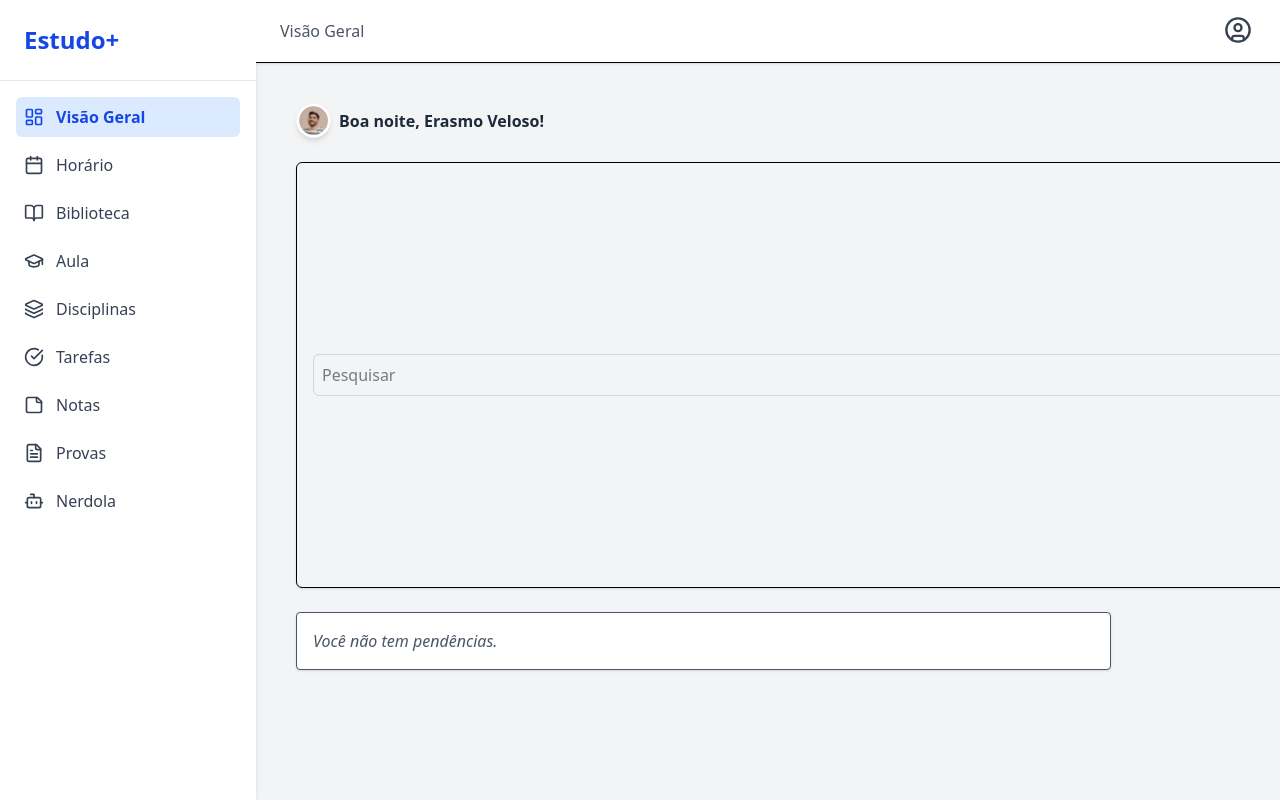
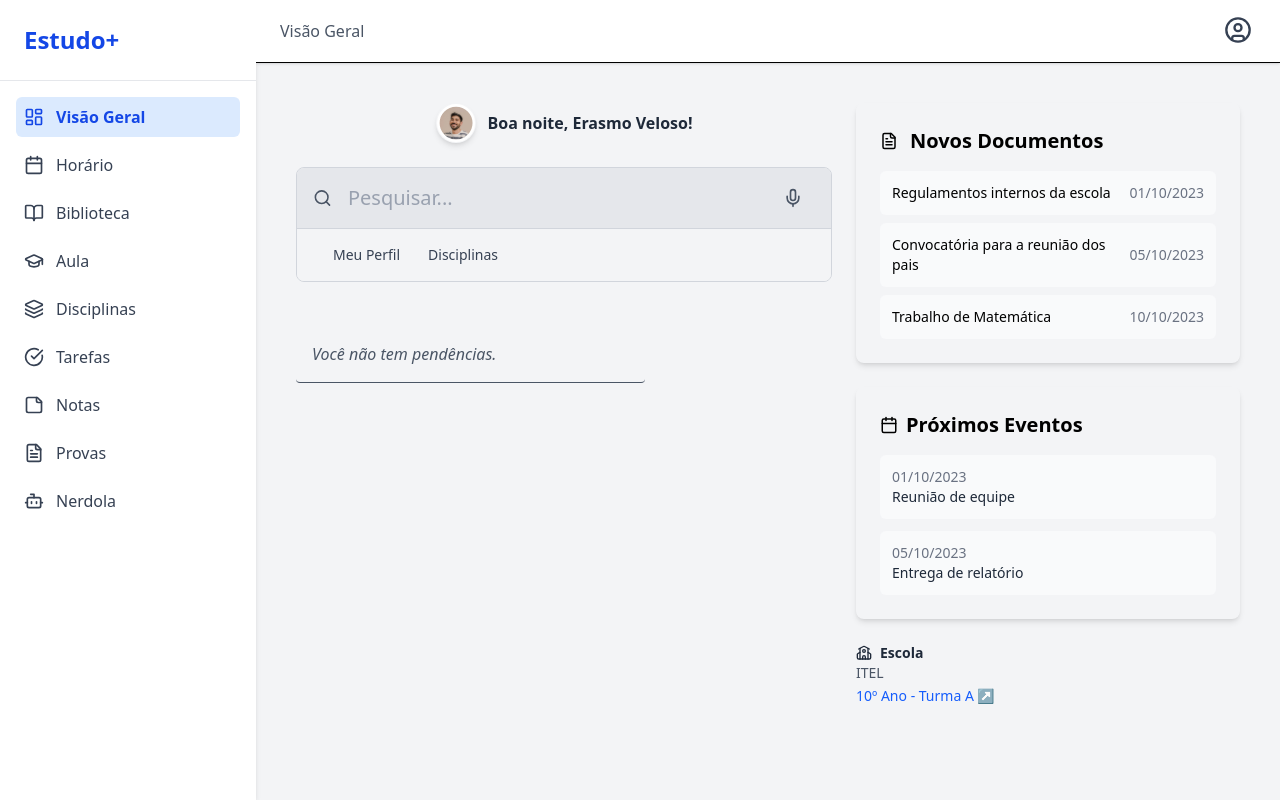
Before and after one commit to pedroevaristo960/Estudo-Plus, a React (Vite) app: page / in a window 1280 px wide. Built offline with nearby package versions, Linux system fonts and the light colour scheme.

Commit message:
feat/inicio

```diff
--- a/src/components/DocumentsCard.jsx
+++ b/src/components/DocumentsCard.jsx
@@ -8,7 +8,7 @@ export const DocumentsCard = () => {
   ];
 
   return (
-    <div className="p-6 bg-white rounded-lg shadow-md">
+    <div className="p-6 rounded-lg shadow-md">
       <h2 className="text-xl font-semibold mb-4 flex items-center gap-3">
         <FileText size={18} /> Novos Documentos
       </h2>
@@ -16,7 +16,7 @@ export const DocumentsCard = () => {
         {documents.map((doc) => (
           <li
             key={doc.id}
-            className="flex justify-between items-center p-3 bg-gray-50 rounded-md text-sm"
+            className="flex justify-between items-center p-3 bg-gray-50 rounded-md text-sm "
           >
             <span>{doc.title}</span>
             <span className="text-gray-500">
--- a/src/components/EventsCard.jsx
+++ b/src/components/EventsCard.jsx
@@ -2,7 +2,7 @@ import { Calendar } from "lucide-react";
 
 export const EventsCard = ({ eventos }) => {
   return (
-    <div className="p-6 bg-white rounded-lg shadow-md">
+    <div className="p-6  rounded-lg shadow-md">
       <h3 className="text-xl font-semibold mb-4 flex items-center gap-2">
         <Calendar size={18} /> Próximos Eventos
       </h3>
--- a/src/components/Saudacao.jsx
+++ b/src/components/Saudacao.jsx
@@ -1,11 +1,11 @@
-export const Saudação = () => {
+export default function Saudação({username}) {
   const hour = new Date().getHours();
   const saudacao =
     hour < 12 ? "Bom dia" : hour < 18 ? "Boa tarde" : "Boa noite";
-    const username = "Erasmo Veloso"; // Depois vamos repassar aqui o nome do usuario dinamicamente
+    // Depois vamos repassar aqui o nome do usuario dinamicamente
 
   return (
-    <div className="text-1xl font-semibold text-gray-800 ">
+    <div className={`text-1xl font-semibold text-gray-800`}  >
       {saudacao}, <span className="font-bold"> {username}</span>!
     </div>
   );
--- a/src/components/SearchBar.jsx
+++ b/src/components/SearchBar.jsx
@@ -1,16 +1,55 @@
 import { Mic } from "lucide-react";
+import { useState } from "react";
 
 export const SearchBar = () => {
+  const [searchTerm, setSearchTerm] = useState("");
+  const [history, setHistory] = useState([]);
+
+  const handleSearch = () => {
+    if (searchTerm.trim()) {
+      setHistory([searchTerm, ...history.slice(0, 4)]); // mantém até 5 itens
+      // Aqui vai se adicionar lógica de busca real futuramente
+    }
+  };
+
   return (
-    <div className="flex items-center justify-between gap-4 w-300 h-100 ">
-      <input
-        type="text"
-        placeholder="Pesquisar"
-        className="flex-1 p-2 border border-gray-300 rounded-md focus:outline-none focus:ring-2 focus:ring-blue-500"
-      />
-      <button className="text-gray-600 hover:text-blue-600">
-        <Mic size={20} />
-      </button>
+    <div className="w-full">
+      <div className="flex items-center overflow-hidden">
+        <input
+          type="text"
+          value={searchTerm}
+          placeholder="Pesquisar..."
+          onChange={(e) => setSearchTerm(e.target.value)}
+          className="flex-grow text-sm outline-none placeholder-gray-400 color-gray-400 px-2 text-xl"
+        />
+        <button
+          className="px-3 text-gray-600 hover:text-blue-600"
+          onClick={() => {
+            handleSearch();
+            // lógica futura de voz
+          }}
+        >
+          <Mic size={20} />
+        </button>
+      </div>
+
+      {/* Histórico (simples) */}
+      {history.length > 0 && (
+        <div className="mt-2 border-t pt-2">
+          <p className="text-xs text-gray-500 mb-1">Pesquisas recentes:</p>
+          <ul className="space-y-1">
+            {history.map((item, i) => (
+              <li
+                key={i}
+                className="text-sm text-blue-700 cursor-pointer hover:underline"
+                onClick={() => setSearchTerm(item)}
+              >
+                {item}
+              </li>
+            ))}
+          </ul>
+        </div>
+      )}
     </div>
   );
 };
--- a/src/pages/Home.jsx
+++ b/src/pages/Home.jsx
@@ -1,45 +1,61 @@
 import { SearchBar } from "../components/SearchBar";
-import { Saudação } from "../components/Saudacao";
+import  Saudação  from "../components/Saudacao";
 import { Photo } from "../utils/Photo";
 import { Aside } from "../components/Aside";
-import Layout from "../components/Layout";
+import { Search } from "lucide-react";
 
 const Home = () => {
   const tarefas = [];
 
   return (
-      <div className="flex flex-col lg:flex-row gap-6 p-6 ">
-        <div className="space-y-6">
+    <div className="flex flex-col lg:flex-row gap-6 p-6">
+      {/* Coluna principal */}
+      <section className="space-y-6 flex flex-col lg:flex-1 w-full max-w-4xl mx-auto">
         {/* Saudação */}
-          <div className="flex items-center gap-2">
-            <Photo /> <Saudação />
-          </div>
-          {/* Barra de pesquisa */}
-          <div className="bg-gray-100 border rounded-md shadow-sm px-4 py-3">
+        <header className="flex items-center justify-center gap-3">
+          <Photo className={`w-10 h-10 shrink-0`}/>
+          <Saudação username="Erasmo Veloso"/>
+        </header>
+
+        <div className="rounded-lg overflow-hidden border border-gray-300 bg-gray-100">
+  {/* Barra de Pesquisa */}
+  <div className="flex items-center gap-2 p-4 bg-gray-200">
+    <Search className="text-gray-600" size={20} />
     <SearchBar />
   </div>
-          {/* Pendências + Informações */}
-          <div className="grid grid-cols-1 lg:grid-cols-3 gap-6 mt-4">
-            {/* Pendências */}
-            <div className="lg:col-span-2">
-              <div className="bg-white border p-4 rounded shadow-sm italic text-gray-600">
-                {tarefas.length === 0
-                  ? "Você não tem pendências."
-                  : tarefas.map((t, i) => (
+  <hr className="border-t border-gray-300" />
+
+  <div className="p-4 bg-gray-100 text-sm text-gray-700">
+    <div className="list-disc pl-5 flex gap-7">
+      <span>Meu Perfil</span>
+      <span>Disciplinas</span>
+    </div>
+  </div>
+</div>
+
+        {/* Tarefas Pendentes */}
+        <div className="grid grid-cols-1 lg:grid-cols-3 gap-6 ">
+          <div className="lg:col-span-2 mt-5">
+            <div className="border-b p-4 rounded italic text-gray-600">
+              {tarefas.length === 0 ? (
+                "Você não tem pendências."
+              ) : (
+                tarefas.map((t, i) => (
                   <p key={i} className="text-sm">
                     {t}
                   </p>
-                    ))}
+                ))
+              )}
             </div>
           </div>
-            {/* Lado direito com infos */}
         </div>
+      </section>
+
+      {/* Aside lateral */}
+      <aside className="w-full lg:max-w-sm">
+        <Aside />
+      </aside>
     </div>
-        <div>
-          <Aside />
-        </div>
-      </div>
-
   );
 };
 
--- a/src/utils/Photo.jsx
+++ b/src/utils/Photo.jsx
@@ -1,9 +1,11 @@
-export const Photo = ({ src, alt, className }) => {//Aqui recebe a imagem do usuario caso não tiver poe a padrao
+export const Photo = ({ src, alt, className }) => {
+  const defaultImg = "/icons/Ellipse 5.svg";
+
   return (
     <img
-      src={src? src : "../../public/icons/Ellipse 5.svg"} // Caminho para a imagem padrão
-      alt={alt? alt : "Foto de perfil"}
-      className={`rounded-full shadow-md ${className}`}
+      src={src || defaultImg}
+      alt={alt || "Foto de perfil"}
+      className={`w-10 h-10 rounded-full shadow-md object-cover ${className}`}
     />
   );
-}
+};
```
Lines whose indentation alone changed are shown as unchanged.
